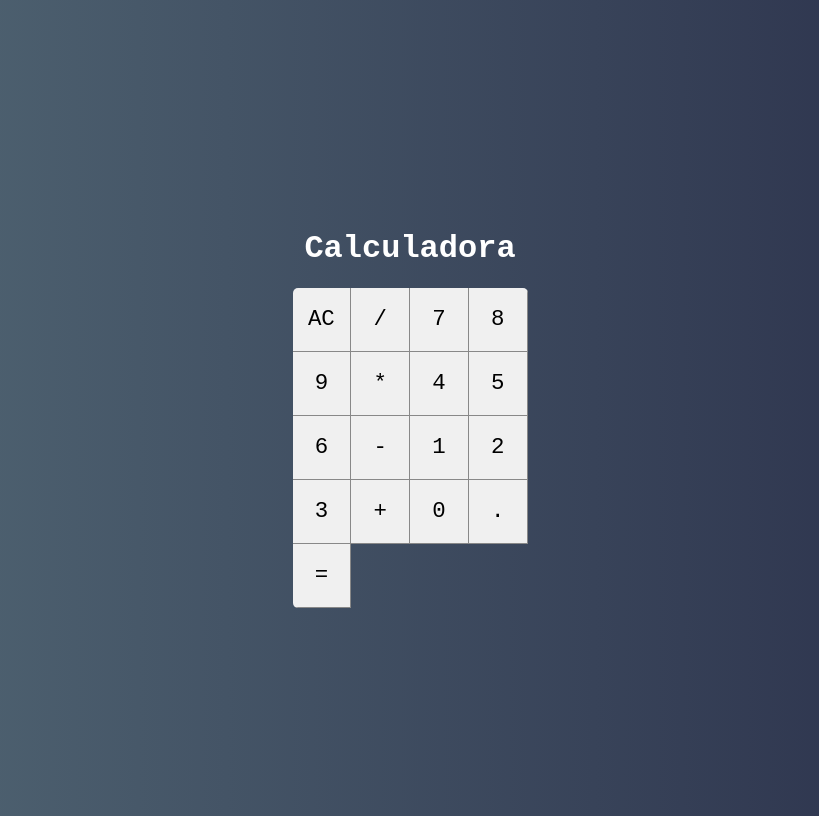
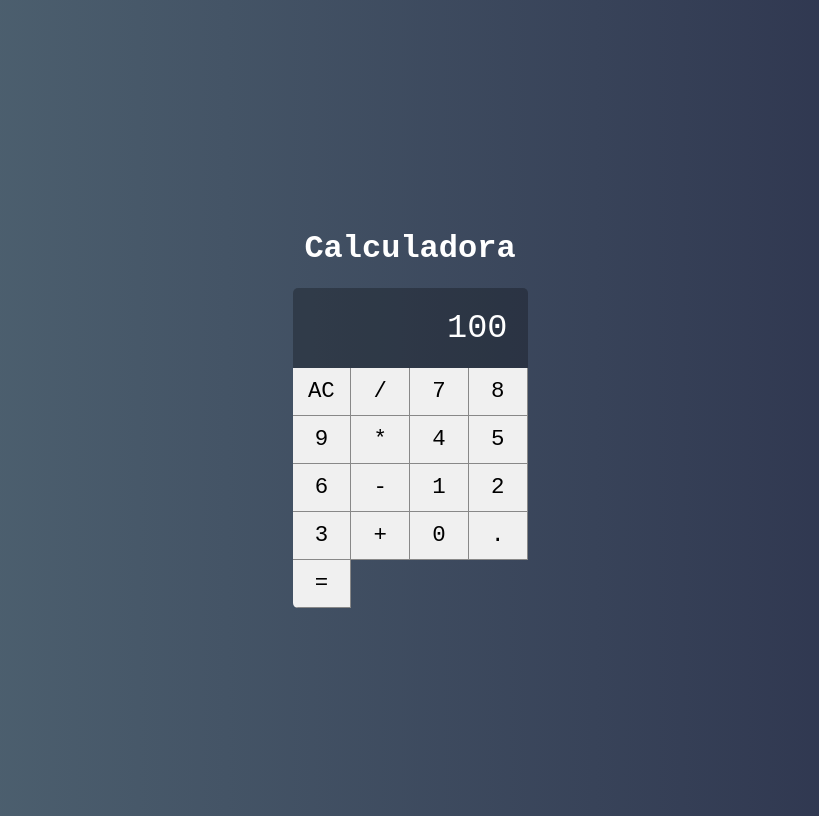
Before and after one commit to josealves380/calculadora, a React (Create React App) app: page / in a window 1280 px wide. Shown: the whole page, without its empty margins (230-1049 px from the left). Built offline with nearby package versions, Linux system fonts and the light colour scheme.

Commit message:
Adicionando o componente Display na calculadora

```diff
--- /dev/null
+++ b/src/components/Display.css
@@ -0,0 +1,11 @@
+.display {
+    grid-column: span 4;
+    background-color: #0004;
+
+    display: flex;
+    justify-content: flex-end;
+    align-items: center;
+    padding: 20px;
+    font-size: 2.1rem;
+    overflow: hidden;
+}
--- /dev/null
+++ b/src/components/Display.jsx
@@ -0,0 +1,5 @@
+import React from 'react'
+import './Display.css'
+
+export default props =>
+<div className="display">{props.value}</div>
--- a/src/main/Calculator.css
+++ b/src/main/Calculator.css
@@ -6,4 +6,5 @@
 
     display: grid;
     grid-template-columns: repeat(4, 25%);
+    grid-template-rows: 1fr 48px 48px 48px 48px 48px;
 }
--- a/src/main/Calculator.jsx
+++ b/src/main/Calculator.jsx
@@ -2,11 +2,12 @@
 import './Calculator.css'
 
 import Button from '../components/Button';
-
+import Display from '../components/Display'
 export default class Calculator extends Component {
     render() {
         return (
             <div className="calculator">
+                <Display value={100} />
                 <Button label="AC" />
                 <Button label="/" />
                 <Button label="7" />
```
Also changed, not shown: 1 other file (tests, documents, lock files or other folders).
